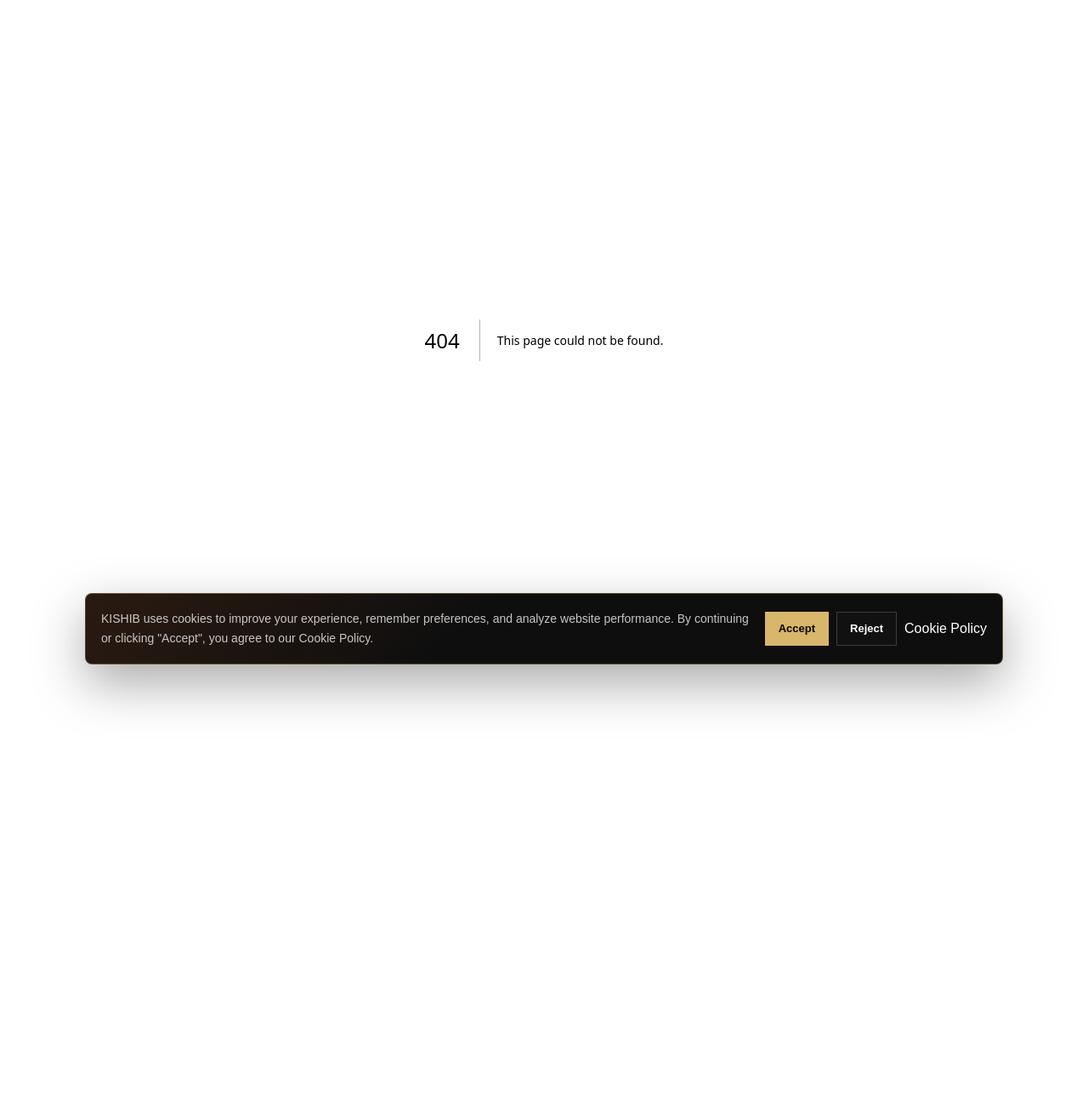
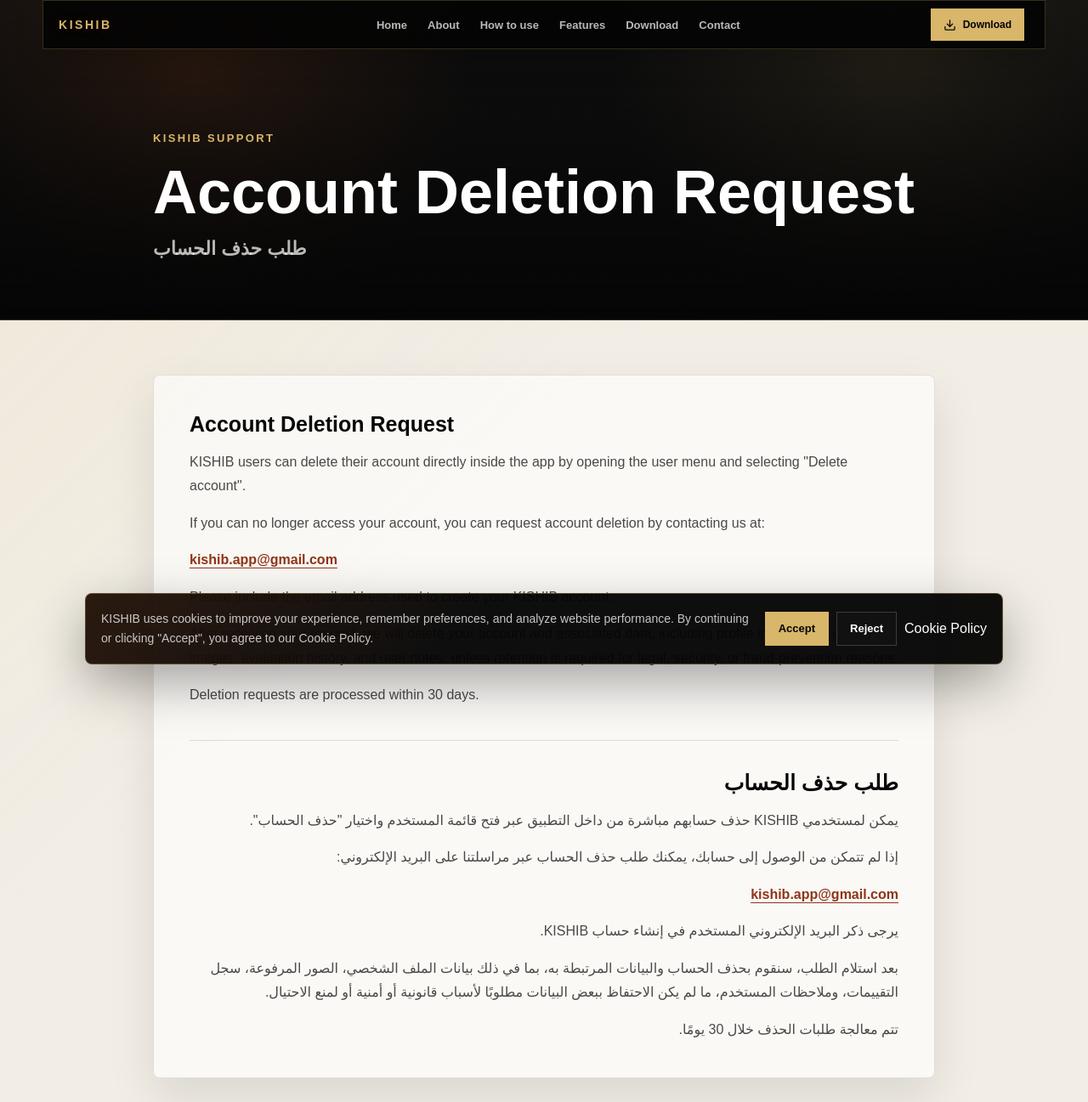
Before and after one commit to abaadaliraq/kishib-website, a Next.js app: page /account-deletion in a window 1280 px wide. Before the commit this address had no page. Shown: the top 1297 px of the page at 85% size. Before the commit the page ends 800 px from the top, so only its background shows below. Built offline with nearby package versions, Linux system fonts and the light colour scheme.

Commit message:
Add account deletion request page

```diff
--- /dev/null
+++ b/src/app/account-deletion/page.tsx
@@ -0,0 +1,232 @@
+"use client";
+
+import SiteFooter from "@/components/SiteFooter";
+import TopBar from "@/components/TopBar";
+import { kishibContent } from "@/data/kishibContent";
+
+export default function AccountDeletionPage() {
+  const content = kishibContent.en;
+  const homeNav = content.nav.map((item) => ({
+    ...item,
+    href: item.href.startsWith("#") ? `/${item.href}` : item.href,
+  }));
+
+  return (
+    <main className="accountDeletionSite" dir="ltr">
+      <TopBar
+        nav={homeNav}
+        langLabel=""
+        brandHref="/#home"
+        hideLanguage
+        onToggleLang={() => undefined}
+      />
+
+      <section className="deletionHero">
+        <div className="deletionHeroInner">
+          <span>KISHIB Support</span>
+          <h1>Account Deletion Request</h1>
+          <p>طلب حذف الحساب</p>
+        </div>
+      </section>
+
+      <section className="deletionBody">
+        <article className="deletionArticle">
+          <section aria-labelledby="english-title">
+            <h2 id="english-title">Account Deletion Request</h2>
+
+            <p>
+              KISHIB users can delete their account directly inside the app by
+              opening the user menu and selecting &quot;Delete account&quot;.
+            </p>
+
+            <p>
+              If you can no longer access your account, you can request account
+              deletion by contacting us at:
+            </p>
+
+            <p>
+              <a href="mailto:kishib.app@gmail.com">kishib.app@gmail.com</a>
+            </p>
+
+            <p>
+              Please include the email address used to create your KISHIB
+              account.
+            </p>
+
+            <p>
+              After receiving your request, we will delete your account and
+              associated data, including profile information, uploaded images,
+              evaluation history, and user notes, unless retention is required
+              for legal, security, or fraud-prevention reasons.
+            </p>
+
+            <p>Deletion requests are processed within 30 days.</p>
+          </section>
+
+          <section className="arabicSection" dir="rtl" aria-labelledby="arabic-title">
+            <h2 id="arabic-title">طلب حذف الحساب</h2>
+
+            <p>
+              يمكن لمستخدمي KISHIB حذف حسابهم مباشرة من داخل التطبيق عبر فتح
+              قائمة المستخدم واختيار &quot;حذف الحساب&quot;.
+            </p>
+
+            <p>
+              إذا لم تتمكن من الوصول إلى حسابك، يمكنك طلب حذف الحساب عبر
+              مراسلتنا على البريد الإلكتروني:
+            </p>
+
+            <p>
+              <a href="mailto:kishib.app@gmail.com">kishib.app@gmail.com</a>
+            </p>
+
+            <p>يرجى ذكر البريد الإلكتروني المستخدم في إنشاء حساب KISHIB.</p>
+
+            <p>
+              بعد استلام الطلب، سنقوم بحذف الحساب والبيانات المرتبطة به، بما
+              في ذلك بيانات الملف الشخصي، الصور المرفوعة، سجل التقييمات،
+              وملاحظات المستخدم، ما لم يكن الاحتفاظ ببعض البيانات مطلوبًا
+              لأسباب قانونية أو أمنية أو لمنع الاحتيال.
+            </p>
+
+            <p>تتم معالجة طلبات الحذف خلال 30 يومًا.</p>
+          </section>
+        </article>
+      </section>
+
+      <SiteFooter nav={homeNav} footer={content.footer} />
+
+      <style jsx>{`
+        .accountDeletionSite {
+          min-height: 100vh;
+          overflow-x: hidden;
+          background: #050505;
+          color: #ffffff;
+        }
+
+        .deletionHero {
+          padding: 150px 18px 68px;
+          background:
+            linear-gradient(180deg, rgba(5, 5, 5, 0.2), #050505 100%),
+            radial-gradient(circle at 18% 22%, rgba(216, 100, 34, 0.2), transparent 30%),
+            radial-gradient(circle at 82% 18%, rgba(216, 182, 106, 0.16), transparent 30%),
+            #111111;
+          border-bottom: 1px solid rgba(216, 182, 106, 0.18);
+        }
+
+        .deletionHeroInner,
+        .deletionArticle {
+          width: min(920px, 100%);
+          margin: 0 auto;
+        }
+
+        .deletionHero span {
+          display: inline-block;
+          color: #d8b66a;
+          font-size: 13px;
+          font-weight: 900;
+          letter-spacing: 0.18em;
+          text-transform: uppercase;
+        }
+
+        .deletionHero h1,
+        .deletionHero p,
+        .deletionArticle h2,
+        .deletionArticle p {
+          margin: 0;
+        }
+
+        .deletionHero h1 {
+          margin-top: 16px;
+          color: #ffffff;
+          font-size: clamp(40px, 7vw, 72px);
+          line-height: 1;
+          font-weight: 850;
+          letter-spacing: 0;
+        }
+
+        .deletionHero p {
+          margin-top: 16px;
+          color: rgba(255, 255, 255, 0.72);
+          font-size: 22px;
+          line-height: 1.35;
+          font-weight: 750;
+        }
+
+        .deletionBody {
+          padding: 64px 18px 78px;
+          background:
+            linear-gradient(135deg, rgba(216, 182, 106, 0.08), transparent 34%),
+            #f2eee6;
+          color: #111111;
+        }
+
+        .deletionArticle {
+          padding: 42px;
+          border: 1px solid rgba(5, 5, 5, 0.1);
+          border-radius: 8px;
+          background: rgba(255, 255, 255, 0.62);
+          box-shadow: 0 22px 54px rgba(5, 5, 5, 0.1);
+        }
+
+        .deletionArticle h2 {
+          color: #050505;
+          font-size: 25px;
+          line-height: 1.25;
+          font-weight: 900;
+        }
+
+        .deletionArticle p {
+          margin-top: 15px;
+          color: rgba(17, 17, 17, 0.76);
+          font-size: 16px;
+          line-height: 1.78;
+        }
+
+        .deletionArticle a {
+          color: #8f3518;
+          font-weight: 850;
+          text-decoration: underline;
+          text-underline-offset: 4px;
+        }
+
+        .arabicSection {
+          margin-top: 38px;
+          padding-top: 34px;
+          border-top: 1px solid rgba(5, 5, 5, 0.12);
+        }
+
+        @media (max-width: 760px) {
+          .deletionHero {
+            padding: 116px 14px 44px;
+          }
+
+          .deletionHero h1 {
+            font-size: 39px;
+          }
+
+          .deletionHero p {
+            font-size: 18px;
+          }
+
+          .deletionBody {
+            padding: 38px 14px 52px;
+          }
+
+          .deletionArticle {
+            padding: 22px;
+          }
+
+          .deletionArticle h2 {
+            font-size: 21px;
+          }
+
+          .deletionArticle p {
+            font-size: 14.5px;
+            line-height: 1.7;
+          }
+        }
+      `}</style>
+    </main>
+  );
+}
--- a/src/data/kishibContent.ts
+++ b/src/data/kishibContent.ts
@@ -389,6 +389,10 @@
   { label: { ar: "Terms and Conditions", en: "Terms and Conditions" }, href: "/terms" },
   { label: { ar: "Privacy Policy", en: "Privacy Policy" }, href: "/privacy" },
   { label: { ar: "Cookie Policy", en: "Cookie Policy" }, href: "/cookies" },
+  {
+    label: { ar: "\u0637\u0644\u0628 \u062d\u0630\u0641 \u062d\u0633\u0627\u0628", en: "Account deletion request" },
+    href: "/account-deletion",
+  },
 ];
 export const socialLinks = ["WhatsApp", "Email", "Instagram", "Facebook"];
 
```
